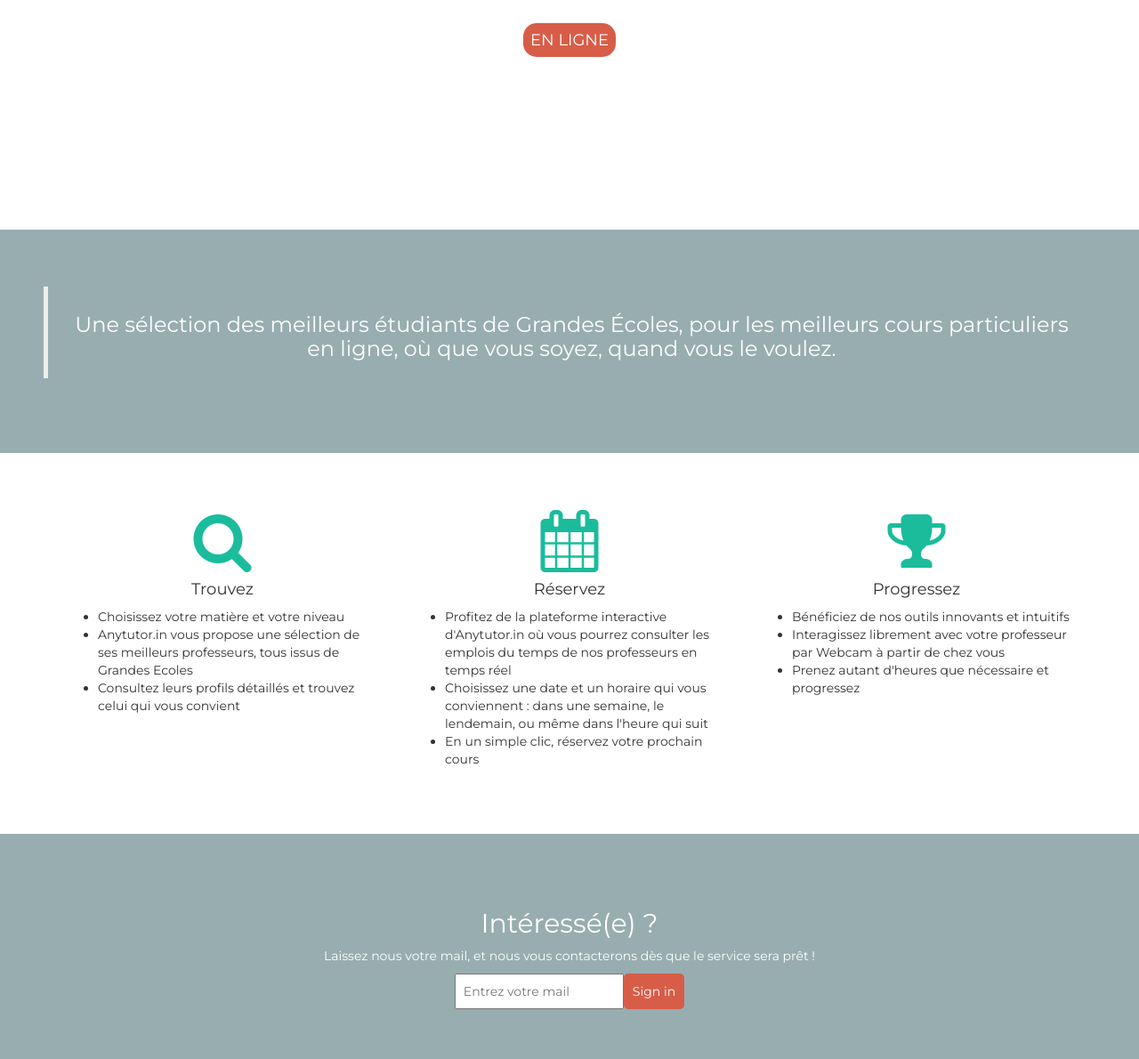
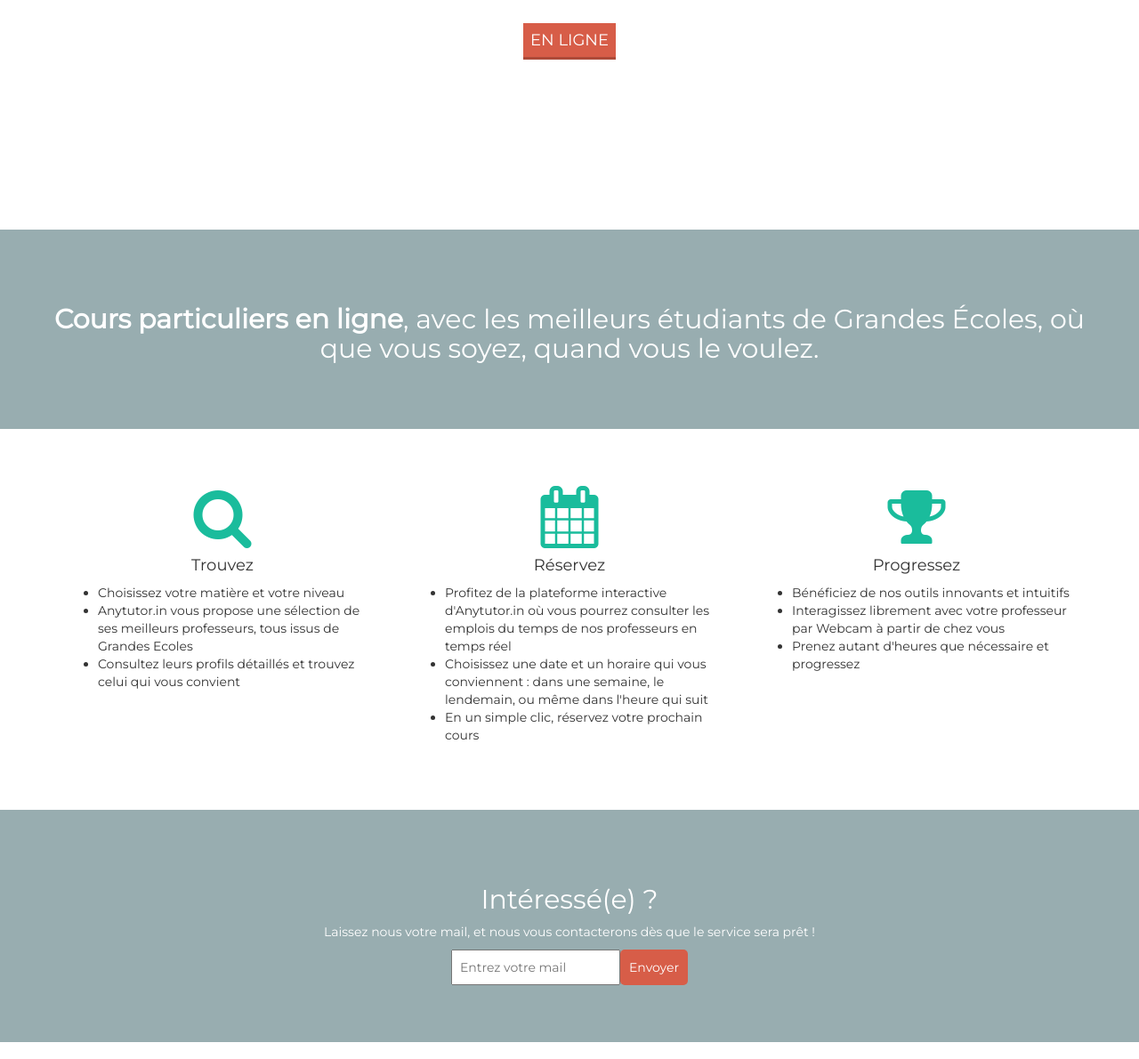
Before and after one commit to anthonyray/tutorin, a website: page public/index.html in a window 1280 px wide. Shown: the part 370-1560 px from the top of the page at 89% size. Drawn offline with nearby package versions, Linux system fonts and the light colour scheme.

Commit message:
landing page modifications

```diff
--- a/public/css/stylesheet.css
+++ b/public/css/stylesheet.css
@@ -76,11 +76,14 @@ body
 
 .button
 {
-	border-radius: 15px;
+
 	color : white;
 	border-width: 2px;
 	padding : 8px;
 	background-color: #D75D48;
+	border-bottom-style: solid;
+	border-bottom-color : #ad4a39;
+	border-bottom-width: 3px;
 
 }
 
--- a/public/index.html
+++ b/public/index.html
@@ -31,7 +31,7 @@
 	</div>
 	<div class="container-fluid text-center" id="quote-container">
 		<div class="row">
-			<blockquote><h3>Une sélection des meilleurs étudiants de Grandes Écoles, pour les meilleurs cours particuliers en ligne, où que vous soyez, quand vous le voulez.</h3></blockquote>
+			<h2><b>Cours particuliers en ligne</b>, avec les meilleurs étudiants de Grandes Écoles, où que vous soyez, quand vous le voulez.</h2>
 		</div>
 	</div>
 	</div>
@@ -73,7 +73,7 @@
 			<h2> Intéressé(e) ?</h2>
 			<p>Laissez nous votre mail, et nous vous contacterons dès que le service sera prêt !</p>
 			<form class="form-inline" role="form">
-				<div class="form-group"><input id="email" placeholder="Entrez votre mail"></div><button type="submit" class="btn" id="submit-button">Sign in</button>
+				<div class="form-group"><input id="email" placeholder="Entrez votre mail"></div><button type="submit" class="btn" id="submit-button">Envoyer</button>
 			</form>
 		</div>
 	</div>
```
